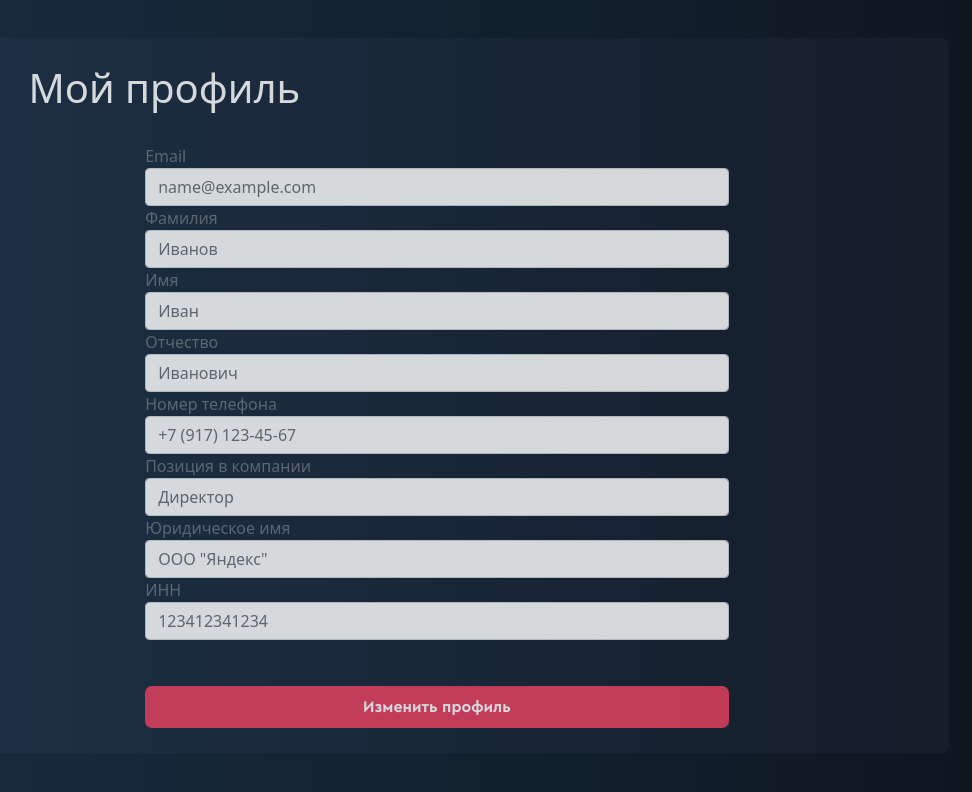
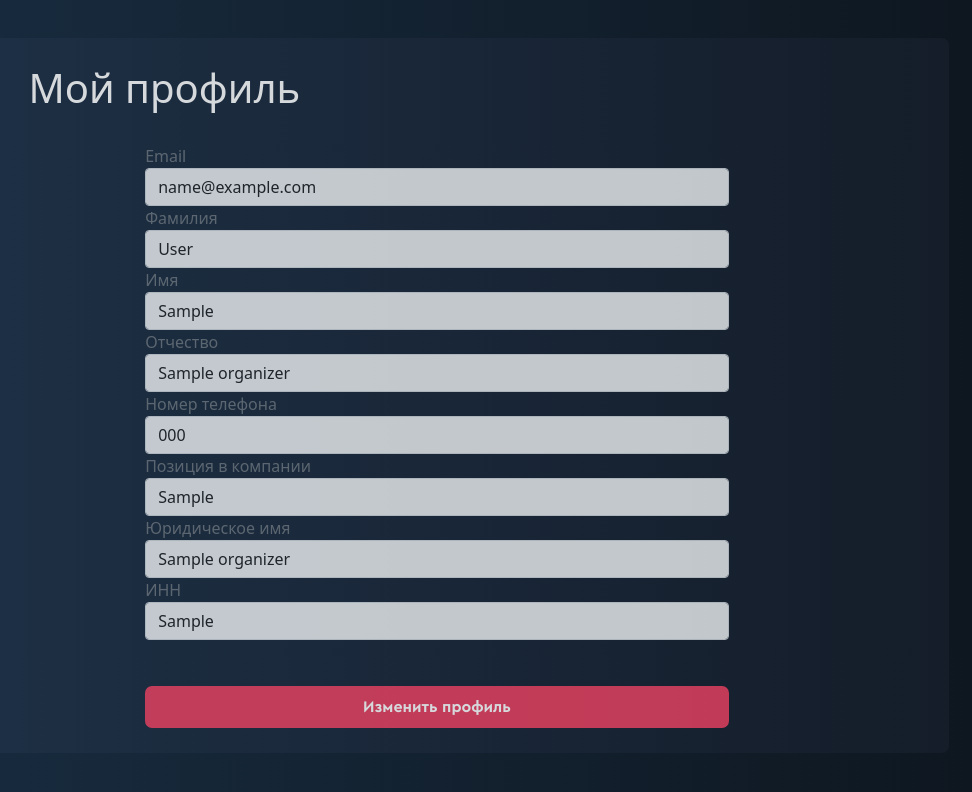
Before and after one commit to dffTu/hackathon_aki, a Django app: page /organizer/profile/ in a window 1280 px wide. Shown: the part 109-901 px from the top of the page, without its empty margins (203-1175 px from the left). Run offline with Django 3.2, Linux system fonts and the light colour scheme; a user stored in the database is signed in; tables that the repository leaves empty hold one stand-in row (values such as "Sample post").

Commit message:
Added changing organizer profile form

```diff
--- a/hackathon_aki/organizers/forms.py
+++ b/hackathon_aki/organizers/forms.py
@@ -1,4 +1,5 @@
 from django import forms
+from django.contrib.auth.models import User
 from .models import Organizer
 from platforms.models import FreeSlot
 from main.models import EmailVerification
@@ -92,6 +93,41 @@ class ProfileOrganizerRegistrationForm(forms.ModelForm):
         return is_valid
 
 
+class UserOrganizerChangingForm(forms.ModelForm):
+    required_fields = ['first_name', 'last_name']
+    length_validation_fields = ['first_name', 'last_name']
+    charset_validation_fields = ['first_name', 'last_name']
+
+    class Meta:
+        model = User
+        fields = ['email', 'first_name', 'last_name']
+
+        widgets = {
+            'email': forms.TextInput(attrs={
+                'immutable': True,
+                'class': 'form-control',
+                'placeholder': 'name@example.com',
+            }),
+            'first_name': forms.TextInput(attrs={
+                'class': 'form-control',
+                'placeholder': 'Иван',
+            }),
+            'last_name': forms.TextInput(attrs={
+                'class': 'form-control',
+                'placeholder': 'Иванов',
+            }),
+        }
+
+    def validate(self, error_log):
+        is_valid = self.is_valid()
+        if not is_valid:
+            error_log['incorrect_form'] = True
+
+        is_valid = validate_length(self.length_validation_fields, self.required_fields, self.data, error_log) and is_valid
+        is_valid = validate_charset(self.charset_validation_fields, self.data, error_log) and is_valid
+        return is_valid
+
+
 class FreeSlotAddingForm(forms.ModelForm):
     required_fields = ['date', 'price']
 
--- a/hackathon_aki/organizers/templates/organizers/profile.html
+++ b/hackathon_aki/organizers/templates/organizers/profile.html
@@ -10,12 +10,15 @@
 
 {% block content %}
 <div class="main-str">
+    {% if has_errors %}
+        <div style="display: none" id="form_has_errors">
+        </div>
+    {% endif %}
+
     <h1 class="text-white hat-of-profile">Мой профиль</h1>
     <br>
 
-    <form method="post" enctype='multipart/form-data' action="{{ url_path }}">
-        <input name="__organizer_register" type="hidden">
-
+    <form method="POST" enctype='multipart/form-data' action="" id="profile_changing_form">
         {% if organizer_errors.incorrect_form %}
             <div class="form_alert">
                 <p>Некорректные данные формы</p>
@@ -103,10 +106,11 @@
                 {% endfor %}
             </div>
 
-            <button class="btn change-profile">Изменить профиль</button>
+            {% csrf_token %}
+            <button type="button" class="btn change-profile" id="change_profile_button">Изменить профиль</button>
         </div>
-
     </form>
+    <script src="{% static 'organizers\js\profile.js' %}"></script>
 </div>
 
 {% endblock %}
--- a/hackathon_aki/organizers/views.py
+++ b/hackathon_aki/organizers/views.py
@@ -1,8 +1,10 @@
 from django.shortcuts import render, redirect
+from django.contrib.auth.models import User
+from django.forms.models import model_to_dict
 from main.models import PlatformAttachment
 from platforms.models import Platform
 from platforms.forms import PlatformCreatingForm, PlatformFileAttachingForm
-from .forms import FreeSlotAddingForm
+from .forms import FreeSlotAddingForm, UserOrganizerChangingForm, ProfileOrganizerRegistrationForm
 from utils import platform_categories
 from login_registrate_utils import process_post_forms_requests
 
@@ -104,7 +106,47 @@ def show_organizer_profile(request, data):
             return redirect('home')
         return redirect('show_client_profile')
 
-    data['profile'] = request.user
+    errors = {'email': [],
+              'password': [],
+              'repeat_password': [],
+              'first_name': [],
+              'last_name': [],
+              'middle_name': [],
+              'phone_number': [],
+              'position': [],
+              'juridical_name': [],
+              'inn': []}
+
+    if request.method == 'POST':
+        user_form = UserOrganizerChangingForm(request.POST)
+        profile_form = ProfileOrganizerRegistrationForm(request.POST)
+
+        data['user_organizer_registration_form'] = user_form
+        data['profile_organizer_registration_form'] = profile_form
+
+        is_valid = user_form.validate(errors)
+        is_valid = profile_form.validate(errors) and is_valid
+        if is_valid:
+            user = user_form.save(commit=False)
+            request.user.first_name = user.first_name
+            request.user.last_name = user.last_name
+            request.user.save()
+
+            user_profile = profile_form.save(commit=False)
+            request.user.organizer.middle_name = user_profile.middle_name
+            request.user.organizer.phone_number = user_profile.phone_number
+            request.user.organizer.position = user_profile.position
+            request.user.organizer.juridical_name = user_profile.juridical_name
+            request.user.organizer.inn = user_profile.inn
+            request.user.organizer.save()
+
+            return redirect('show_organizer_profile')
+
+        data['organizer_errors'] = errors
+        data['has_errors'] = True
+    else:
+        data['user_organizer_registration_form'] = UserOrganizerChangingForm(model_to_dict(request.user))
+        data['profile_organizer_registration_form'] = ProfileOrganizerRegistrationForm(model_to_dict(request.user.organizer))
 
     return render(request, 'organizers/profile.html', data)
 
```
Also changed, not shown: hackathon_aki/organizers/static/organizers/js/profile.js (added, +38 -0 lines).
